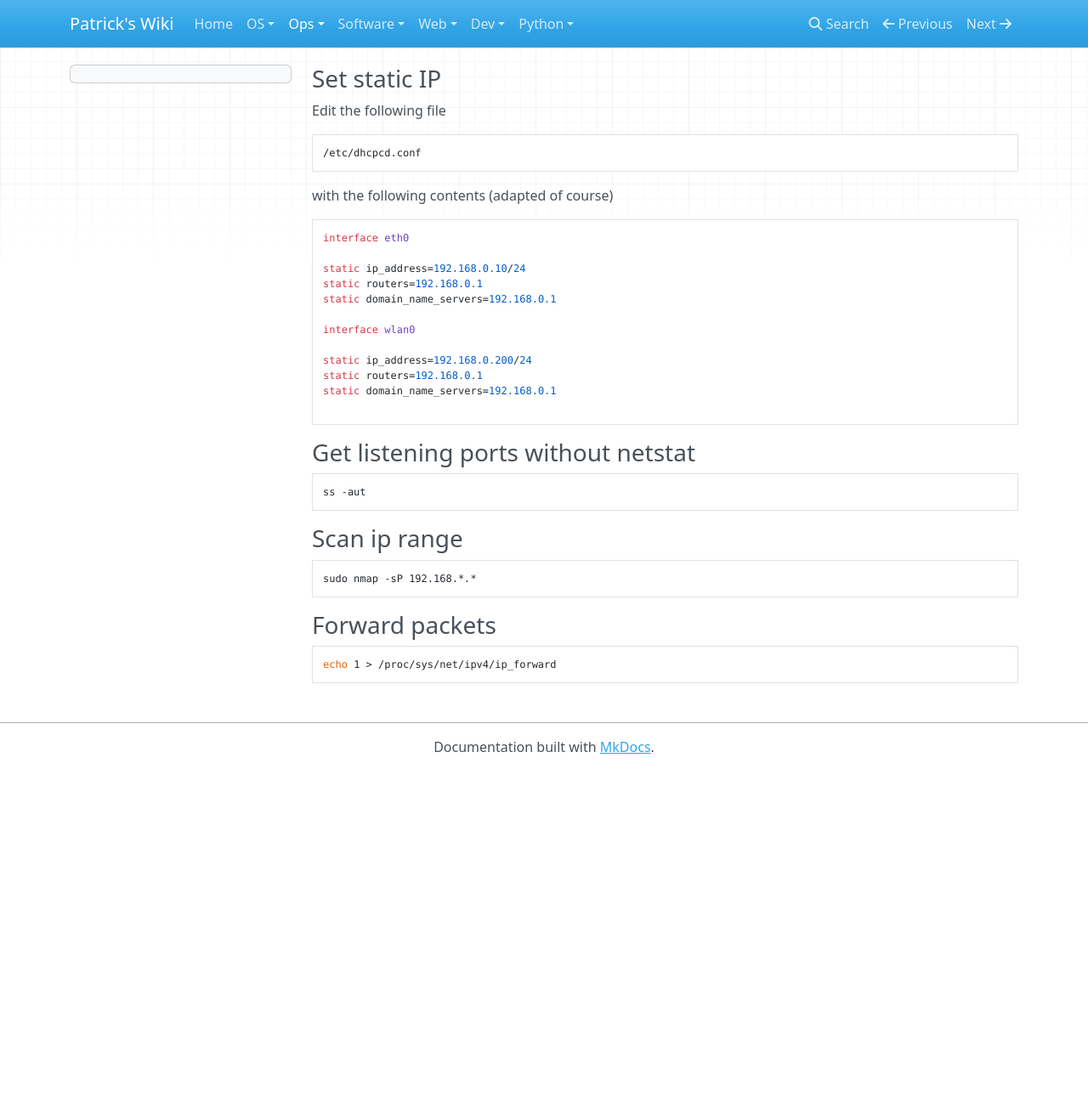
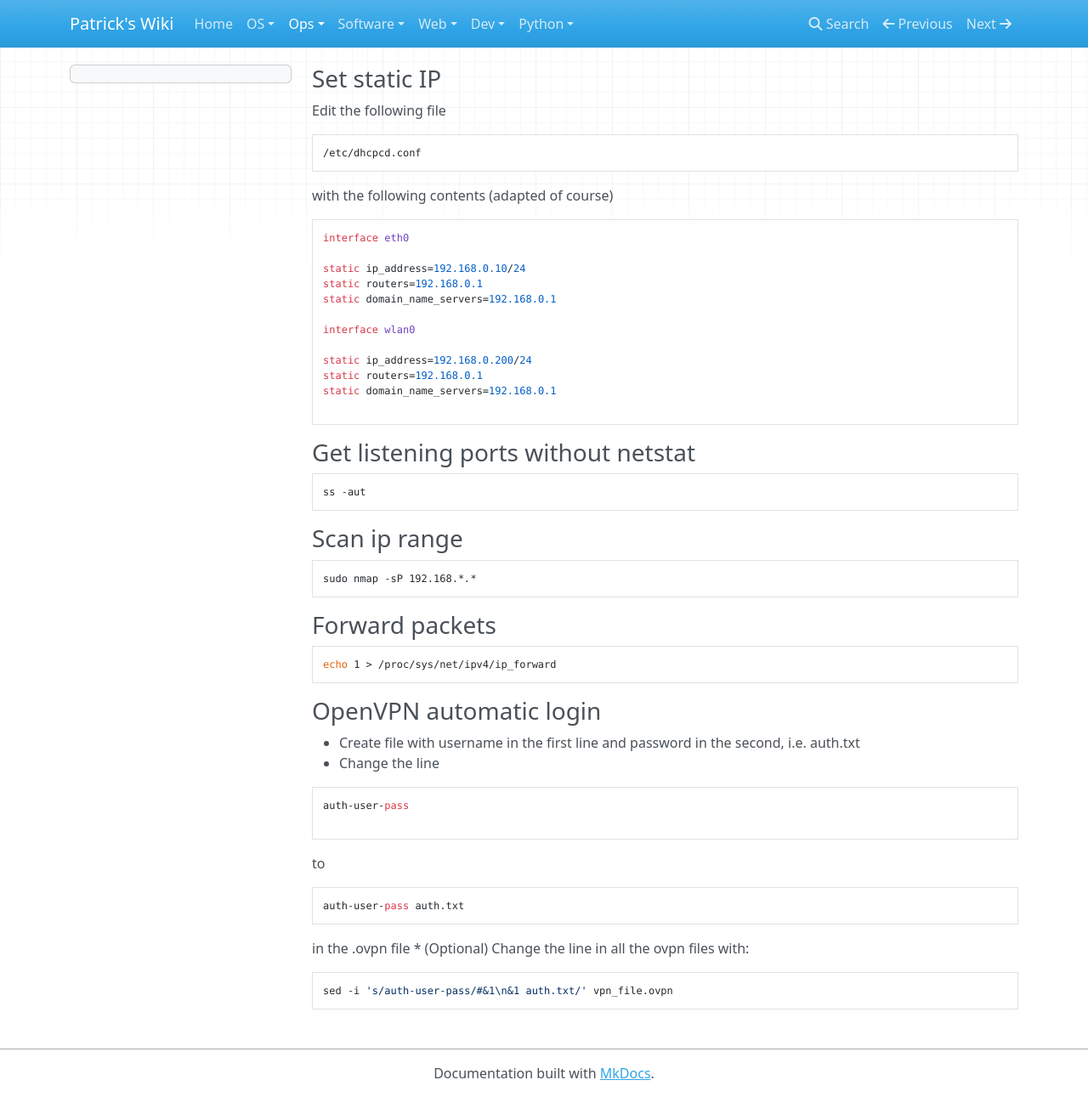
Before and after one commit to patsancu/wiki, an MkDocs documentation site: the page built from docs/Ops/Network-stuff.md, in a window 1280 px wide and 1291 px high. Shown: the whole window at 85% size. Built offline with MkDocs 1.6.1, drawn with Linux system fonts in a browser that asks for light colours; nearby versions of some CDN libraries.

Commit message:
openvpn connect automatically with auth file

````diff
--- a/docs/Ops/Network-stuff.md
+++ b/docs/Ops/Network-stuff.md
@@ -32,3 +32,19 @@ sudo nmap -sP 192.168.*.*
 ```
 echo 1 > /proc/sys/net/ipv4/ip_forward
 ```
+### OpenVPN automatic login
+* Create file with username in the first line and password in the second, i.e. auth.txt
+* Change the line
+```
+auth-user-pass
+
+```
+to
+```
+auth-user-pass auth.txt
+```
+in the .ovpn file
+* (Optional) Change the line in all the ovpn files with:
+```
+sed -i 's/auth-user-pass/#&1\n&1 auth.txt/' vpn_file.ovpn
+```
````
